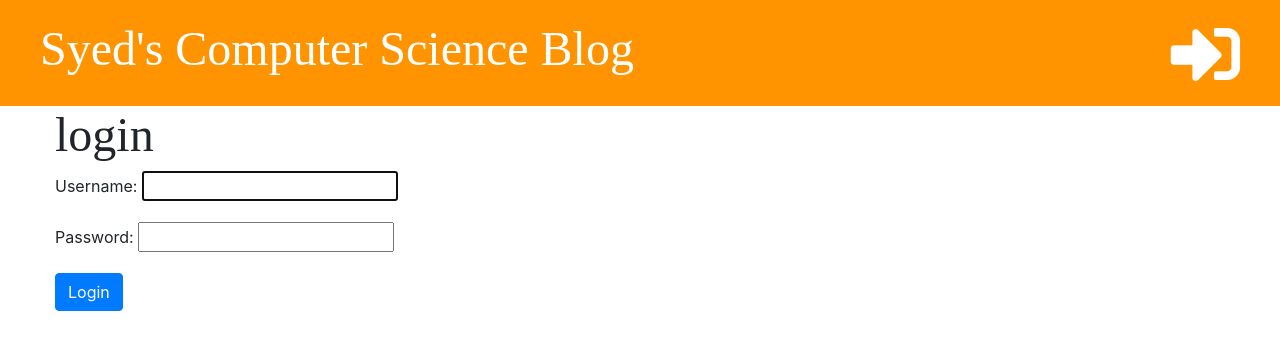
After one commit to syed1972/mysite1, a Django app: page /accounts/login/ in a window 1280 px wide. The commit adds this page. Shown: the top 350 px of the page. Run offline with Django 3.2, Linux system fonts and the light colour scheme; some libraries are stand-ins or nearby versions.

Commit message:
Add login functionality.

```diff
--- a/blog/templates/blog/base.html
+++ b/blog/templates/blog/base.html
@@ -3,7 +3,9 @@
 <html lang="en">
 <head>
     <meta charset="UTF-8">
-    <title>My Blog</title>
+
+    <title>{% block title %}{% endblock %}</title>
+
     <link href="//fonts.googleapis.com/css?Tangerine:bold,bolditalic|Inconsolata:italic|Droid+Sans" rel="stylesheet"
           type="text/css">
     <link rel="stylesheet" href="https://stackpath.bootstrapcdn.com/bootstrap/4.1.3/css/bootstrap.min.css">
@@ -18,8 +20,14 @@
     {% if user.is_authenticated %}
         <a href="{% url 'post_new' %}" class="top-menu"><i class="fas fa-plus fa-2x"></i></a>
         <a href="{% url 'post_draft_list' %}" class="top-menu"><i class="fab fa-firstdraft fa-2x"></i></a>
+
+    {% else %}
+
+        <a href="{% url 'login' %}" class="top-menu"><i class="fas fa-sign-in-alt fa-2x"></i></a>
+
     {% endif %}
-    <h1><a href="{% url "post_list" %}">Syed's Computer Science Blog </a></h1>
+
+        <h1><a href="{% url "post_list" %}">Syed's Computer Science Blog </a></h1>
 </div>
 
 <div class="content container">
--- a/blog/templates/blog/post_draft_list.html
+++ b/blog/templates/blog/post_draft_list.html
@@ -1,4 +1,6 @@
 {% extends 'blog/base.html' %}
+
+{% block title %}My drafts{% endblock %}
 
 {% block content %}
 
--- a/blog/templates/blog/post_edit.html
+++ b/blog/templates/blog/post_edit.html
@@ -1,4 +1,6 @@
 {% extends 'blog/base.html' %}
+
+{% block title %}{{ post.title }}{% endblock %}
 
 {% block content %}
     <h1>New Post</h1>
--- a/blog/templates/blog/post_list.html
+++ b/blog/templates/blog/post_list.html
@@ -1,5 +1,7 @@
 
 {% extends 'blog/base.html' %}
+
+{% block title %}My Blog{% endblock %}
 
 {% block content %}
 
--- /dev/null
+++ b/blog/templates/registration/login.html
@@ -0,0 +1,12 @@
+{% extends 'blog/base.html' %}
+
+{% block title %}Login{% endblock %}
+
+{% block content %}
+    <h2>login</h2>
+    <form method="post">
+        {% csrf_token %}
+        {{ form.as_p }}
+    <button type="submit" class="btn btn-primary">Login</button>
+    </form>
+{% endblock %}
--- a/blog/urls.py
+++ b/blog/urls.py
@@ -1,6 +1,8 @@
 
 from django.urls import path
 from . import views
+# from django.contrib.auth import views as auth_views
+from django.contrib.auth.views import LoginView,LogoutView
 
 urlpatterns = [
     # 127.0.0.1:8000 --> local
@@ -26,4 +28,10 @@ urlpatterns = [
     # 127.0.0.1:8000/post/2/publish --> local
     # mydjangosite.com/post/2/publish --> online
     path('post/<int:pk>/publish/', views.post_publish, name='post_publish'),
+
+    # 127.0.0.1:8000/accounts/login --> local
+    # mydjangosite.com/accounts/login --> online
+    # path('accounts/login/', auth_views.login, name='login'),
+    path('accounts/login/', LoginView.as_view(), name='login'),
+
 ]
--- a/mysite/settings.py
+++ b/mysite/settings.py
@@ -26,6 +26,9 @@ SECRET_KEY = '#l_ik$2vn-$4a&u)@9a#r2suze*h6g14l4egggbltrupy71a#$'
 DEBUG = True
 
 ALLOWED_HOSTS = []
+
+LOGIN_REDIRECT_URL = 'post_list'
+
 
 
 # Application definition
```
Also changed, not shown: blog/templates/blog/post_detail.html (+6 -1 lines), blog/views.py (+7 -1 lines), db.sqlite3.
